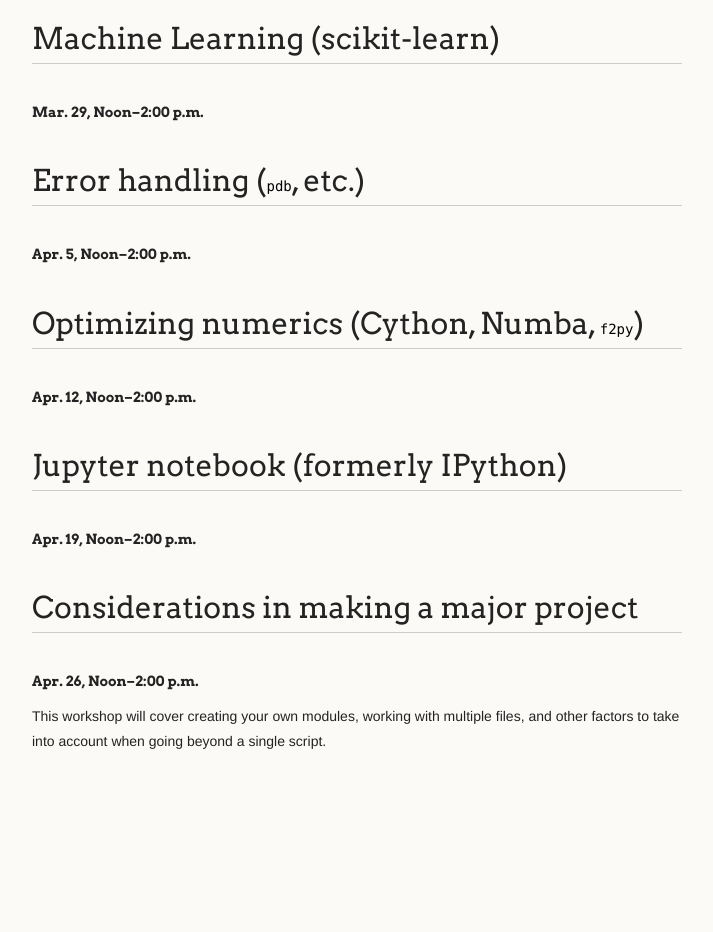
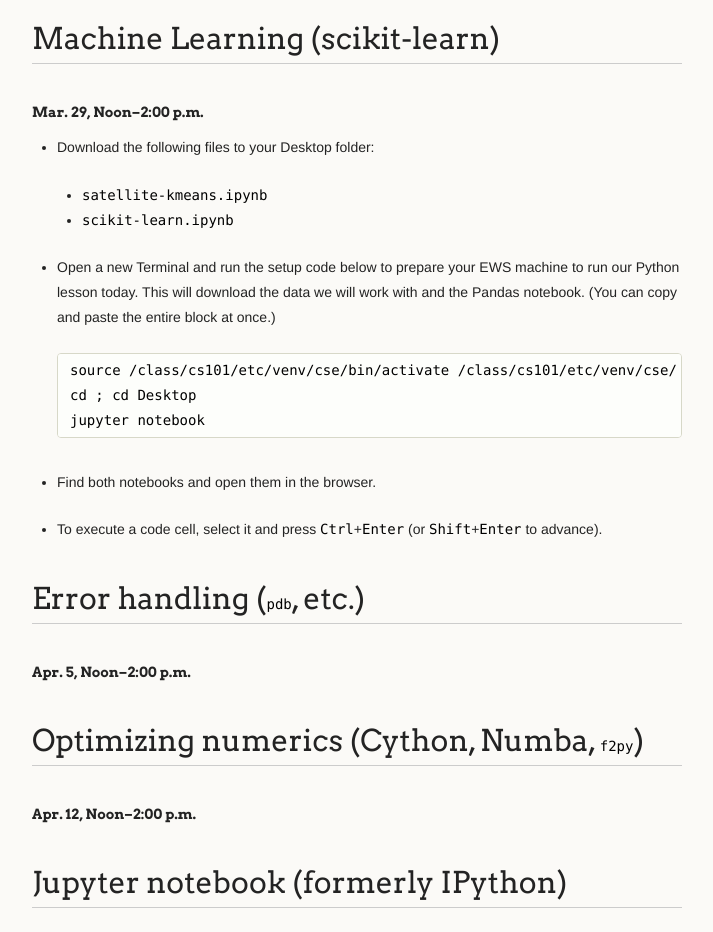
Before and after one commit to illinois-cse/python-sp16, a plain HTML site: page index.html in a window 1280 px wide. Shown: the part 3120-4052 px from the top of the page, without its empty margins (278-991 px from the left). Before the commit the page ends 3947 px from the top, so only its background shows below. Drawn offline with Linux system fonts and the light colour scheme.

```diff
--- a/index.html
+++ b/index.html
@@ -167,6 +167,29 @@ jupyter notebook
 <h4>
 <a id="mar-29-noon200-pm" class="anchor" href="#mar-29-noon200-pm" aria-hidden="true"><span aria-hidden="true" class="octicon octicon-link"></span></a>Mar. 29, Noon–2:00 p.m.</h4>
 
+<ul>
+<li>
+<p>Download the following files to your Desktop folder:</p>
+
+<ul>
+<li>  <a href="./lessons/satellite-kmeans.ipynb"><code>satellite-kmeans.ipynb</code></a>
+</li>
+<li>  <a href="./lessons/scikit-learn.ipynb"><code>scikit-learn.ipynb</code></a>
+</li>
+</ul>
+</li>
+<li>
+<p>Open a new Terminal and run the setup code below to prepare your EWS machine to run our Python lesson today.  This will download the data we will work with and the Pandas notebook.  (You can copy and paste the entire block at once.)</p>
+
+<pre><code>source /class/cs101/etc/venv/cse/bin/activate /class/cs101/etc/venv/cse/
+cd ; cd Desktop
+jupyter notebook
+</code></pre>
+</li>
+<li><p>Find both notebooks and open them in the browser.</p></li>
+<li><p>To execute a code cell, select it and press <code>Ctrl</code>+<code>Enter</code> (or <code>Shift</code>+<code>Enter</code> to advance).</p></li>
+</ul>
+
 <h1>
 <a id="error-handling-pdb-etc" class="anchor" href="#error-handling-pdb-etc" aria-hidden="true"><span aria-hidden="true" class="octicon octicon-link"></span></a>Error handling (<code>pdb</code>, etc.)</h1>
 
```
Also changed, not shown: params.json (+1 -1 lines).
